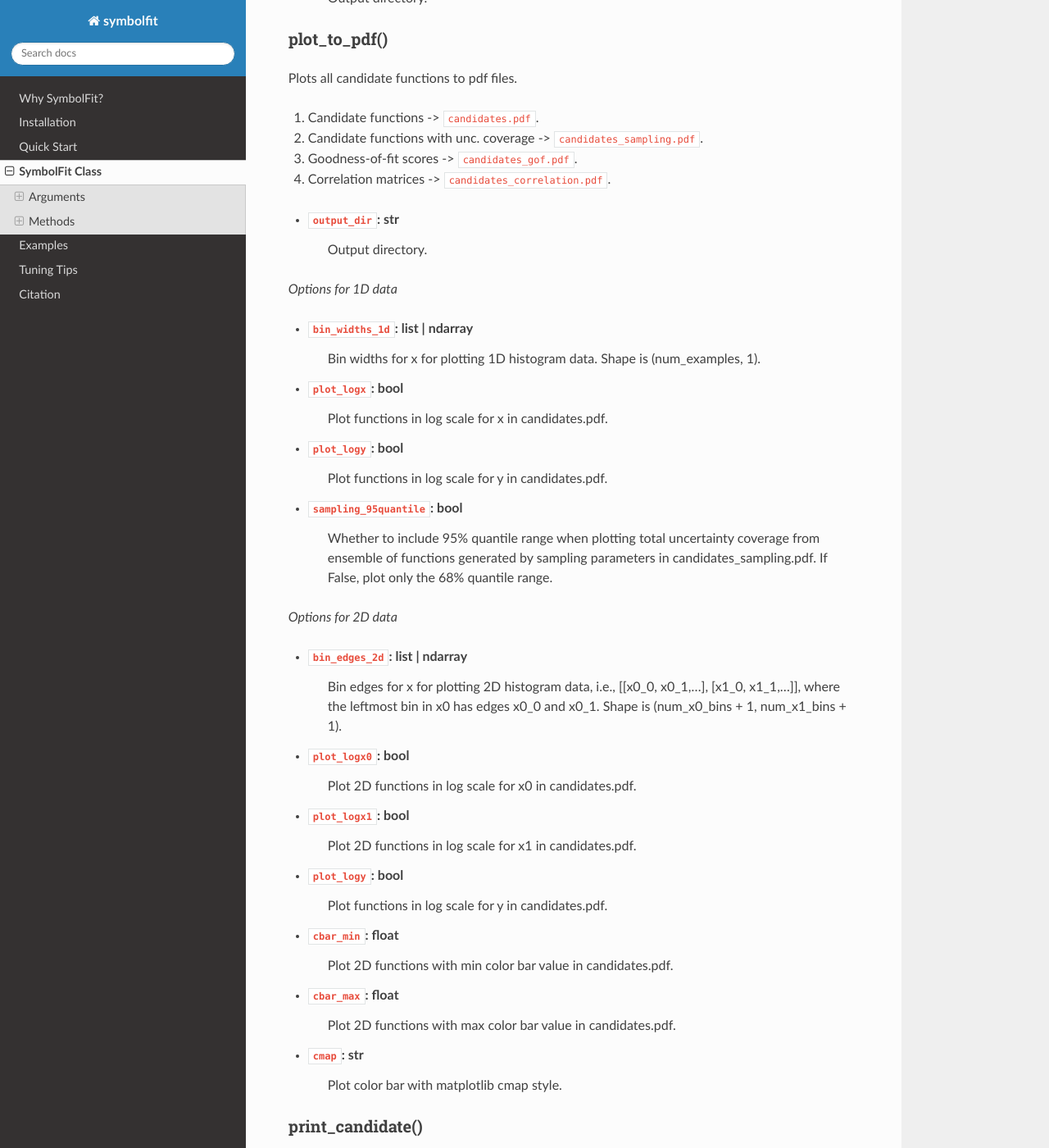
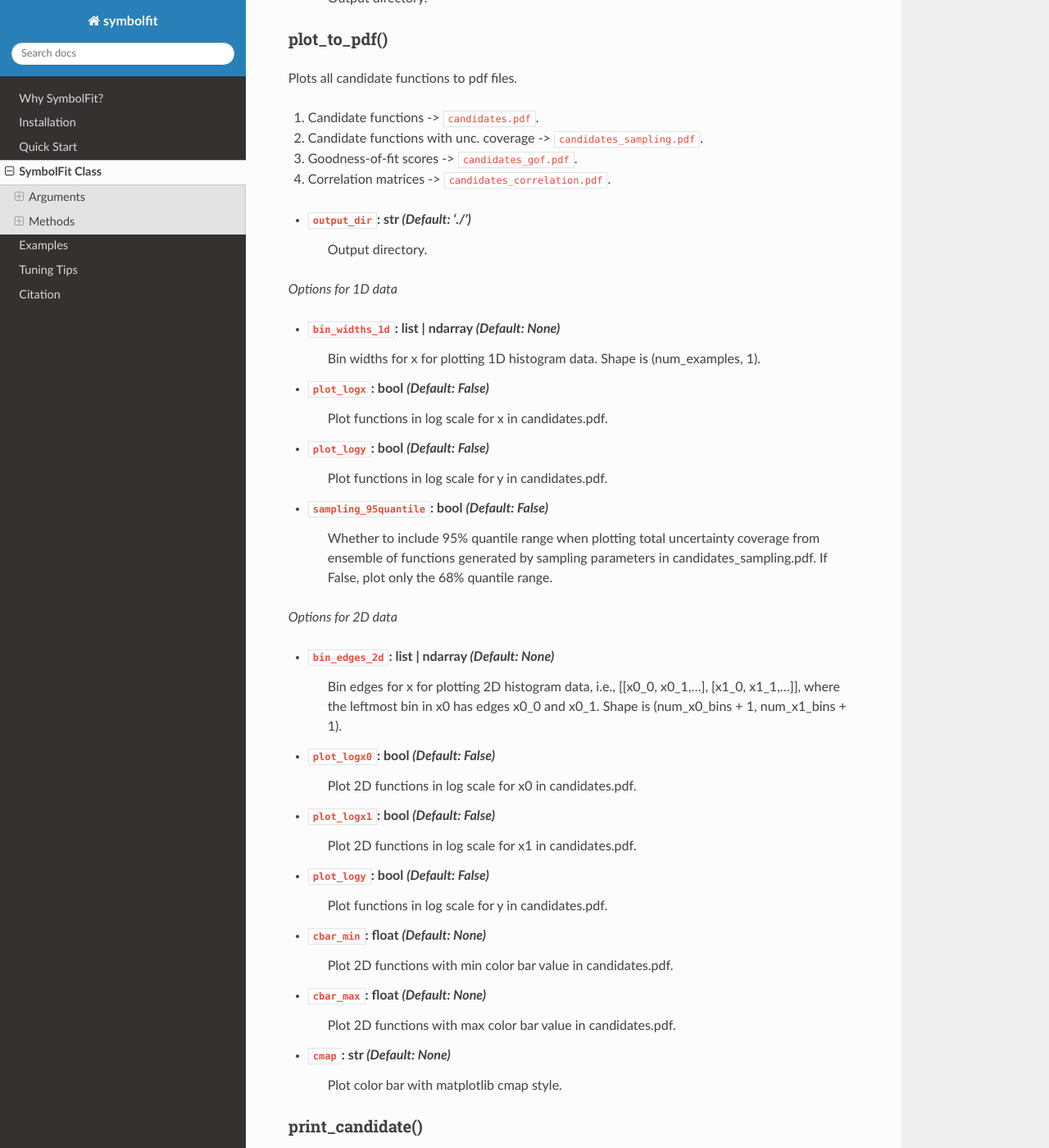
Before and after one commit to hftsoi/symbolfit, a Sphinx documentation site: the page built from docs/class.rst, in a window 1280 px wide and 1400 px high, scrolled down 2508 px. Shown: the whole window at 82% size. Built offline with Sphinx 7.4.7 and the Read the Docs theme 3.1.0, drawn with Linux system fonts in a browser that asks for light colours; some of the changed text lies outside the part shown.

Commit message:
Update class.rst

```diff
--- a/docs/class.rst
+++ b/docs/class.rst
@@ -7,21 +7,21 @@
 Dataset
 ~~~~~~~
 
-* ``x``: list | ndarray
+* ``x``: list | ndarray *(Default: None)*
    Independent variable x, or bin center values for histogram data.
    If provided as a python list, e.g., [1, 2, 3,...] for 1D, [[1, 1], [1, 2], [1, 3],...] for 2D, [[1, 1, 1], [1, 1, 2], [1, 1, 3],...] for 3D etc.
    If provided as ndarray, then shape is (num_examples, dim).
 
-* ``y``: list | ndarray
+* ``y``: list | ndarray *(Default: None)*
    Dependent variable y, or bin content values for histogram data.
    Shape is (num_examples, 1).
 
-* ``y_up``: list | ndarray
+* ``y_up``: list | ndarray *(Default: None)*
    Upper one standard deviation of y (+1 sigma).
    It should be the deviation value and non-negative.
    Shape is (num_examples, 1).
 
-* ``y_down``: list | ndarray
+* ``y_down``: list | ndarray *(Default: None)*
    Lower one standard deviation of y (-1 sigma).
    It should be the deviation value and non-negative.
    Shape is (num_examples, 1).
@@ -35,7 +35,7 @@
 Fit configuration
 ~~~~~~~~~~~~~~~~~
 
-* ``pysr_config``: pysr.PySRRegressor class
+* ``pysr_config``: pysr.PySRRegressor class *(Default: None)*
    Configuration file for PySR training, see https://github.com/MilesCranmer/PySR.
    The configuration can be stored in a python file like pysr_config.py:
 
@@ -51,29 +51,29 @@
       pysr_config = importlib.import_module('directory.pysr_config').pysr_config
       model = SymbolFit(..., pysr_config = pysr_config,...)
 
-* ``max_complexity``: int
+* ``max_complexity``: int *(Default: None)*
    Maximum complexity of expression tree.
    Overwrite the maxsize parameter in PySRRegressor() if provided.
 
-* ``input_rescale``: bool
+* ``input_rescale``: bool *(Default: True)*
    Rescale x to the range of (0, 1) for fitting, which could avoid fit instability or overflow.
    Fitted functions will be unscaled at outputs.
 
-* ``scale_y_by``: str
+* ``scale_y_by``: str *(Default: None)*
    Normalize y for fitting: divide y by its 'max', 'mean', 'l2', or None.
    Fitted functions will be unscaled at outputs.
    Applicable when input_rescale is True.
 
-* ``max_stderr``: float (%)
+* ``max_stderr``: float (%) *(Default: 40)*
    During refitting with LMFIT, fit is considered failed when any of the parameters has an uncertainty larger than max_stderr, then retry the fit by decreasing the ndf, keeping some parameters fixed to their initial values.
    It is to avoid bad fits when any parameters get unrealistically large.
    Note: setting max_uncertainty to O(10) suffices in most cases.
 
-* ``fit_y_unc``: bool
+* ``fit_y_unc``: bool *(Default: True)*
    Consider y_up and y_down in the fits, i.e., take chi2 loss = (y_pred - y_true)^2 / y_unc^2.
    Here, for each bin, y_unc is taken as y_up when (fit - y) > 0, and taken as y_down when (fit - y) < 0.
 
-* ``random_seed``: int
+* ``random_seed``: int *(Default: None)*
    Overwrite pysr_config:
 
    .. code-block:: python
@@ -86,7 +86,7 @@
    for reproducing the same batch of candidate functions.
    This will force to run PySR in single thread, so slower.
 
-* ``loss_weights``: list | ndarray
+* ``loss_weights``: list | ndarray *(Default: None)*
    Scale loss by (y_model - y_label)^2 * loss_weights in fits.
    Will overwrite (y_model - y_label)^2 / y_unc^2 if provided.
    Shape is (num_examples, 1).
@@ -109,7 +109,7 @@
 1) Full info -> ``candidates.csv``.
 2) Reduced info -> ``candidates_reduced.csv``.
 
-* ``output_dir``: str
+* ``output_dir``: str *(Default: './')*
    Output directory.
 
 **plot_to_pdf()**
@@ -122,22 +122,22 @@
 3) Goodness-of-fit scores -> ``candidates_gof.pdf``.
 4) Correlation matrices -> ``candidates_correlation.pdf``.
 
-* ``output_dir``: str
+* ``output_dir``: str *(Default: './')*
    Output directory.
 
 *Options for 1D data*
 
-* ``bin_widths_1d``: list | ndarray
+* ``bin_widths_1d``: list | ndarray *(Default: None)*
    Bin widths for x for plotting 1D histogram data.
    Shape is (num_examples, 1).
 
-* ``plot_logx``: bool
+* ``plot_logx``: bool *(Default: False)*
    Plot functions in log scale for x in candidates.pdf.
 
-* ``plot_logy``: bool
+* ``plot_logy``: bool *(Default: False)*
    Plot functions in log scale for y in candidates.pdf.
 
-* ``sampling_95quantile``: bool
+* ``sampling_95quantile``: bool *(Default: False)*
    Whether to include 95% quantile range when plotting
    total uncertainty coverage from ensemble of functions
    generated by sampling parameters in candidates_sampling.pdf.
@@ -145,28 +145,28 @@
 
 *Options for 2D data*
 
-* ``bin_edges_2d``: list | ndarray
+* ``bin_edges_2d``: list | ndarray *(Default: None)*
    Bin edges for x for plotting 2D histogram data,
    i.e., [[x0_0, x0_1,...], [x1_0, x1_1,...]],
    where the leftmost bin in x0 has edges x0_0 and x0_1.
    Shape is (num_x0_bins + 1, num_x1_bins + 1).
 
-* ``plot_logx0``: bool
+* ``plot_logx0``: bool *(Default: False)*
    Plot 2D functions in log scale for x0 in candidates.pdf.
 
-* ``plot_logx1``: bool
+* ``plot_logx1``: bool *(Default: False)*
    Plot 2D functions in log scale for x1 in candidates.pdf.
 
-* ``plot_logy``: bool
+* ``plot_logy``: bool *(Default: False)*
    Plot functions in log scale for y in candidates.pdf.
 
-* ``cbar_min``: float
+* ``cbar_min``: float *(Default: None)*
    Plot 2D functions with min color bar value in candidates.pdf.
 
-* ``cbar_max``: float
+* ``cbar_max``: float *(Default: None)*
    Plot 2D functions with max color bar value in candidates.pdf.
 
-* ``cmap``: str
+* ``cmap``: str *(Default: None)*
    Plot color bar with matplotlib cmap style.
 
 **print_candidate()**
@@ -174,5 +174,5 @@
 
 Print candidate functions in prompt.
 
-* ``candidate_number``: int
+* ``candidate_number``: int *(Default: 99)*
    Print result for a particular candidate function by setting it to its #, or for all candidates by setting it to 99.
```
